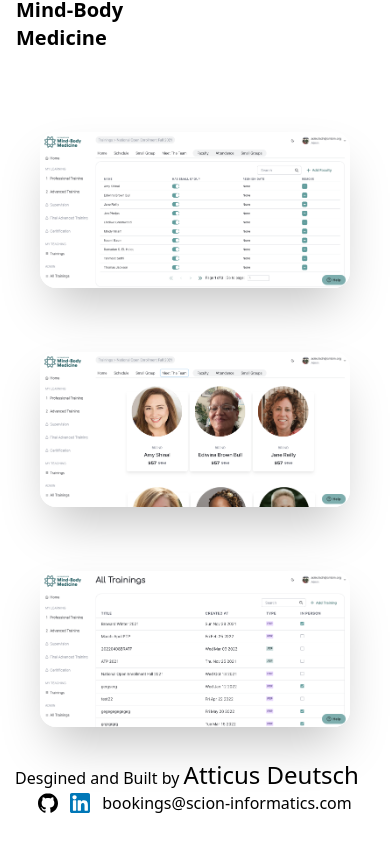
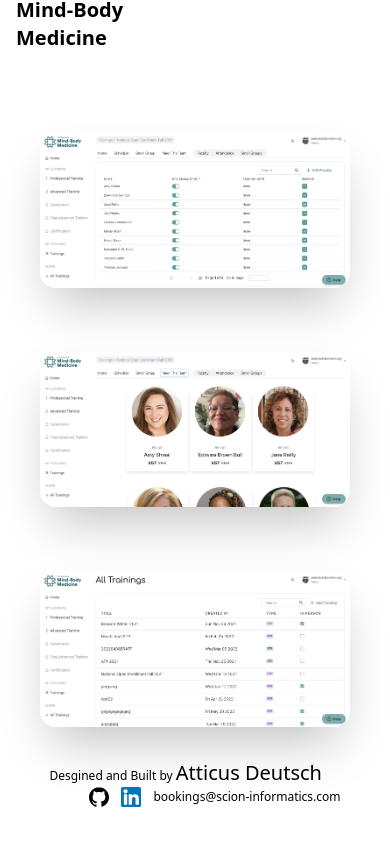
Before and after one commit to afd998/personal-site, a Next.js app: page /cmbm in a window 390 px wide. Shown: the part 388-1235 px from the top of the page. Built offline with nearby package versions, Linux system fonts and the light colour scheme; what @kamona/tailwindcss-perspective would draw is missing.

Commit message:
fixed footer

```diff
--- a/components/Footer.jsx
+++ b/components/Footer.jsx
@@ -9,16 +9,16 @@ function Footer() {
   //source
   //resume
   return (
-    <div className="w-full flex-col flex  sm:items-end flex-wrap items-center z-20 py-8">
-      <div className="pr-4">
+    <div className="py-8 text-xs md:text-base">
+      <div id="line1" className="">
         Desgined and Built by{" "}
         <Link href="/">
-          <span className=" hover:underline cursor-pointer text-2xl">
+          <span className=" hover:underline cursor-pointer  text-xl md:text-2xl">
             Atticus Deutsch
           </span>
         </Link>
       </div>
-      <div className="flex space-x-3 items-center ">
+      <div id="line2" className="flex space-x-3 items-center pl-10">
         <a href="https://github.com/afd998">
           {" "}
           <GithubIcon className="w-5 h-5 dark:fill-white " />
--- a/components/Header.jsx
+++ b/components/Header.jsx
@@ -5,10 +5,12 @@ import Switch from "./Switch";
 function Header() {
   return (
     <div
-      className={`text-3xl font-bold underline flex justify-between pr-3 pl-3 py-2`}
+      className={`text-3xl font-bold underline  dark:decoration-gray-900  flex justify-between pr-3 pl-3 py-2`}
     >
       <Link href="/">
-        <h1 className=" inline hover:cursor-pointer ">Atticus Deutsch </h1>
+        <h1 className=" inline hover:cursor-pointer dark:text-gray-900 ">
+          Atticus Deutsch{" "}
+        </h1>
       </Link>
       <div className=" flex justify-evenly items-center space-x-2">
         <DarkModeIcon className=" dark:fill-gray-100 fill-gray-700 h-5 w-5" />
--- a/pages/_app.js
+++ b/pages/_app.js
@@ -18,7 +18,8 @@ const MyApp = ({ Component, pageProps }) => {
           <Component {...pageProps} />
         </div>
       </div>
-      <div className=" md:px-20 lg:pr-28">      <Footer />
+      <div className="flex justify-center md:justify-end md:px-20 lg:pr-28">
+        <Footer />
       </div>
     </div>)
 }
```
